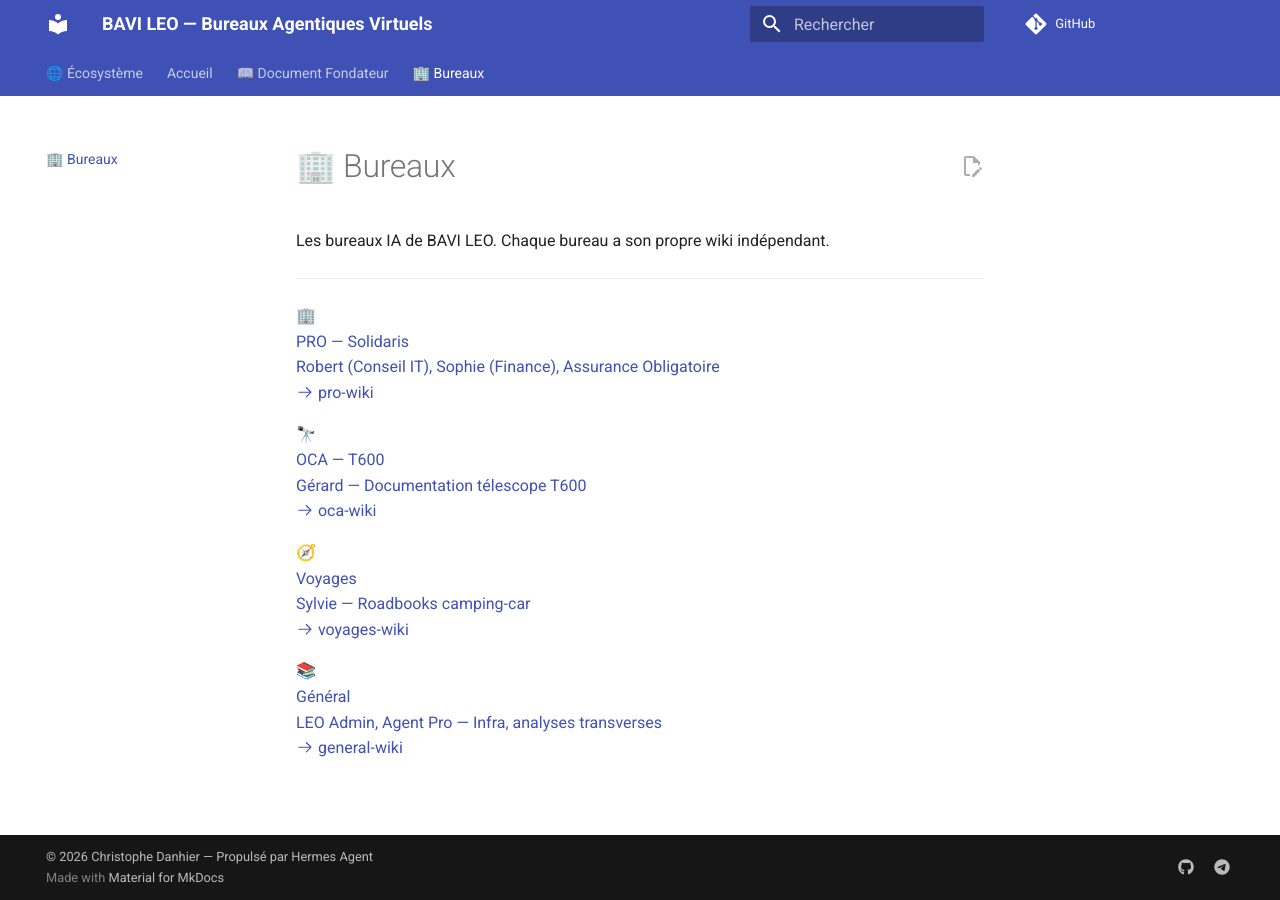
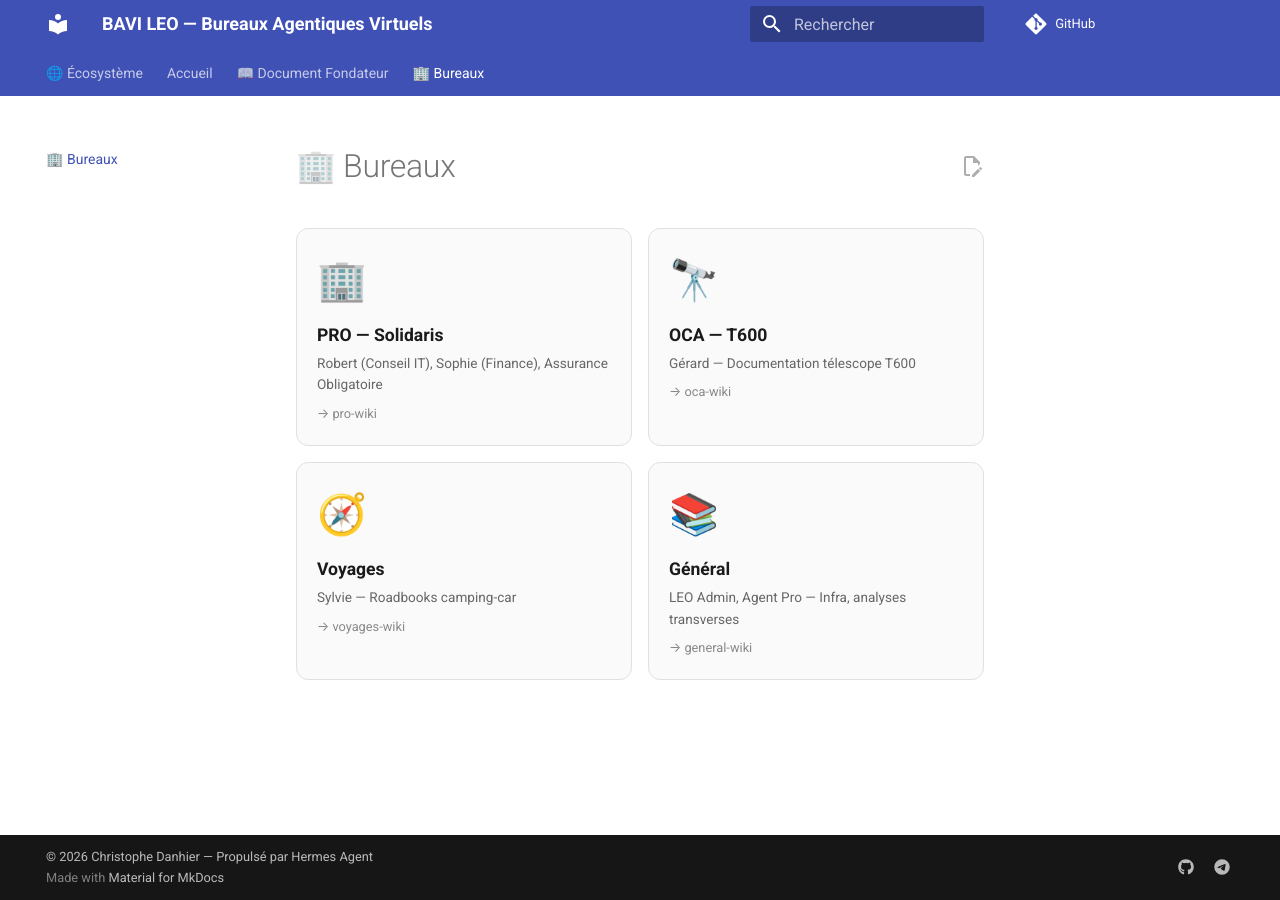
Before and after one commit to christophedanhier-hash/BAVI_LEO, an MkDocs documentation site: the page built from docs/bureaux/index.md, in a window 1280 px wide. Built offline with MkDocs 1.6.1 and Material for MkDocs 9.7.7, drawn with Linux system fonts in a browser that asks for light colours; comment, search, counter and statistics services are not loaded.

Commit message:
fix: tuiles bureaux en HTML inline (portail-card CSS non disponible sur BAVI LEO)

```diff
--- a/docs/bureaux/index.md
+++ b/docs/bureaux/index.md
@@ -1,33 +1,33 @@
 # 🏢 Bureaux
 
-Les bureaux IA de BAVI LEO. Chaque bureau a son propre wiki indépendant.
+<div style="display: grid; grid-template-columns: repeat(auto-fill, minmax(280px, 1fr)); gap: 16px; margin-top: 16px;">
 
----
-
-<a href="https://christophedanhier-hash.github.io/pro-wiki/" class="portail-card" target="_blank" rel="noreferrer noopener">
-    <div class="icon">🏢</div>
-    <div class="title">PRO — Solidaris</div>
-    <div class="desc">Robert (Conseil IT), Sophie (Finance), Assurance Obligatoire</div>
-    <div class="url">:octicons-arrow-right-24: pro-wiki</div>
+<a href="https://christophedanhier-hash.github.io/pro-wiki/" target="_blank" rel="noreferrer noopener" style="display: block; padding: 20px; border: 1px solid #e0e0e0; border-radius: 12px; text-decoration: none; background: #fafafa; transition: box-shadow .2s;" onmouseover="this.style.boxShadow='0 4px 12px rgba(0,0,0,.12)'" onmouseout="this.style.boxShadow='none'">
+<div style="font-size: 2.5em; margin-bottom: 8px;">🏢</div>
+<div style="font-size: 1.1em; font-weight: 600; color: #1a1a1a; margin-bottom: 4px;">PRO — Solidaris</div>
+<div style="font-size: .85em; color: #666; margin-bottom: 8px;">Robert (Conseil IT), Sophie (Finance), Assurance Obligatoire</div>
+<div style="font-size: .8em; color: #888;">→ pro-wiki</div>
 </a>
 
-<a href="https://christophedanhier-hash.github.io/oca-wiki/" class="portail-card" target="_blank" rel="noreferrer noopener">
-    <div class="icon">🔭</div>
-    <div class="title">OCA — T600</div>
-    <div class="desc">Gérard — Documentation télescope T600</div>
-    <div class="url">:octicons-arrow-right-24: oca-wiki</div>
+<a href="https://christophedanhier-hash.github.io/oca-wiki/" target="_blank" rel="noreferrer noopener" style="display: block; padding: 20px; border: 1px solid #e0e0e0; border-radius: 12px; text-decoration: none; background: #fafafa; transition: box-shadow .2s;" onmouseover="this.style.boxShadow='0 4px 12px rgba(0,0,0,.12)'" onmouseout="this.style.boxShadow='none'">
+<div style="font-size: 2.5em; margin-bottom: 8px;">🔭</div>
+<div style="font-size: 1.1em; font-weight: 600; color: #1a1a1a; margin-bottom: 4px;">OCA — T600</div>
+<div style="font-size: .85em; color: #666; margin-bottom: 8px;">Gérard — Documentation télescope T600</div>
+<div style="font-size: .8em; color: #888;">→ oca-wiki</div>
 </a>
 
-<a href="https://christophedanhier-hash.github.io/voyages-wiki/" class="portail-card" target="_blank" rel="noreferrer noopener">
-    <div class="icon">🧭</div>
-    <div class="title">Voyages</div>
-    <div class="desc">Sylvie — Roadbooks camping-car</div>
-    <div class="url">:octicons-arrow-right-24: voyages-wiki</div>
+<a href="https://christophedanhier-hash.github.io/voyages-wiki/" target="_blank" rel="noreferrer noopener" style="display: block; padding: 20px; border: 1px solid #e0e0e0; border-radius: 12px; text-decoration: none; background: #fafafa; transition: box-shadow .2s;" onmouseover="this.style.boxShadow='0 4px 12px rgba(0,0,0,.12)'" onmouseout="this.style.boxShadow='none'">
+<div style="font-size: 2.5em; margin-bottom: 8px;">🧭</div>
+<div style="font-size: 1.1em; font-weight: 600; color: #1a1a1a; margin-bottom: 4px;">Voyages</div>
+<div style="font-size: .85em; color: #666; margin-bottom: 8px;">Sylvie — Roadbooks camping-car</div>
+<div style="font-size: .8em; color: #888;">→ voyages-wiki</div>
 </a>
 
-<a href="https://christophedanhier-hash.github.io/general-wiki/" class="portail-card" target="_blank" rel="noreferrer noopener">
-    <div class="icon">📚</div>
-    <div class="title">Général</div>
-    <div class="desc">LEO Admin, Agent Pro — Infra, analyses transverses</div>
-    <div class="url">:octicons-arrow-right-24: general-wiki</div>
+<a href="https://christophedanhier-hash.github.io/general-wiki/" target="_blank" rel="noreferrer noopener" style="display: block; padding: 20px; border: 1px solid #e0e0e0; border-radius: 12px; text-decoration: none; background: #fafafa; transition: box-shadow .2s;" onmouseover="this.style.boxShadow='0 4px 12px rgba(0,0,0,.12)'" onmouseout="this.style.boxShadow='none'">
+<div style="font-size: 2.5em; margin-bottom: 8px;">📚</div>
+<div style="font-size: 1.1em; font-weight: 600; color: #1a1a1a; margin-bottom: 4px;">Général</div>
+<div style="font-size: .85em; color: #666; margin-bottom: 8px;">LEO Admin, Agent Pro — Infra, analyses transverses</div>
+<div style="font-size: .8em; color: #888;">→ general-wiki</div>
 </a>
+
+</div>
```
